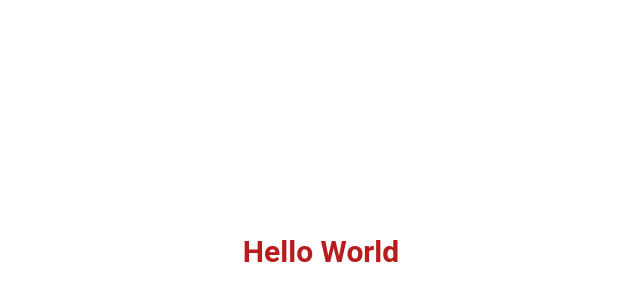
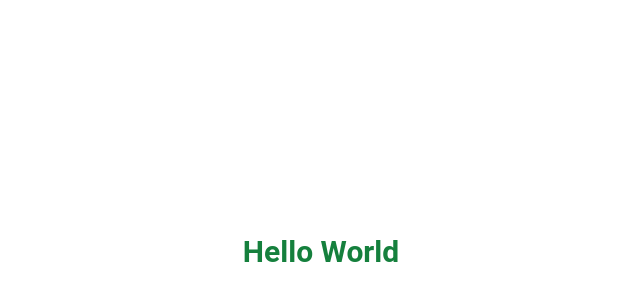
Before and after one commit to camilo177/Portafolio_Camilo_Lopez, a React (Vite) app: page / in a window 1280 px wide. Shown: the part 148-448 px from the top of the page, without its empty margins (319-959 px from the left). Built offline with nearby package versions, Linux system fonts and the light colour scheme.

Commit message:
change of color

```diff
--- a/src/App.jsx
+++ b/src/App.jsx
@@ -2,7 +2,7 @@
 
   return (
     <main className="font-roboto flex justify-center items-center w-screen h-screen">
-      <h1 className="text-3xl font-bold text-red-700">Hello World</h1>
+      <h1 className="text-3xl font-bold text-green-700">Hello World</h1>
     </main>
   )
 }
```
